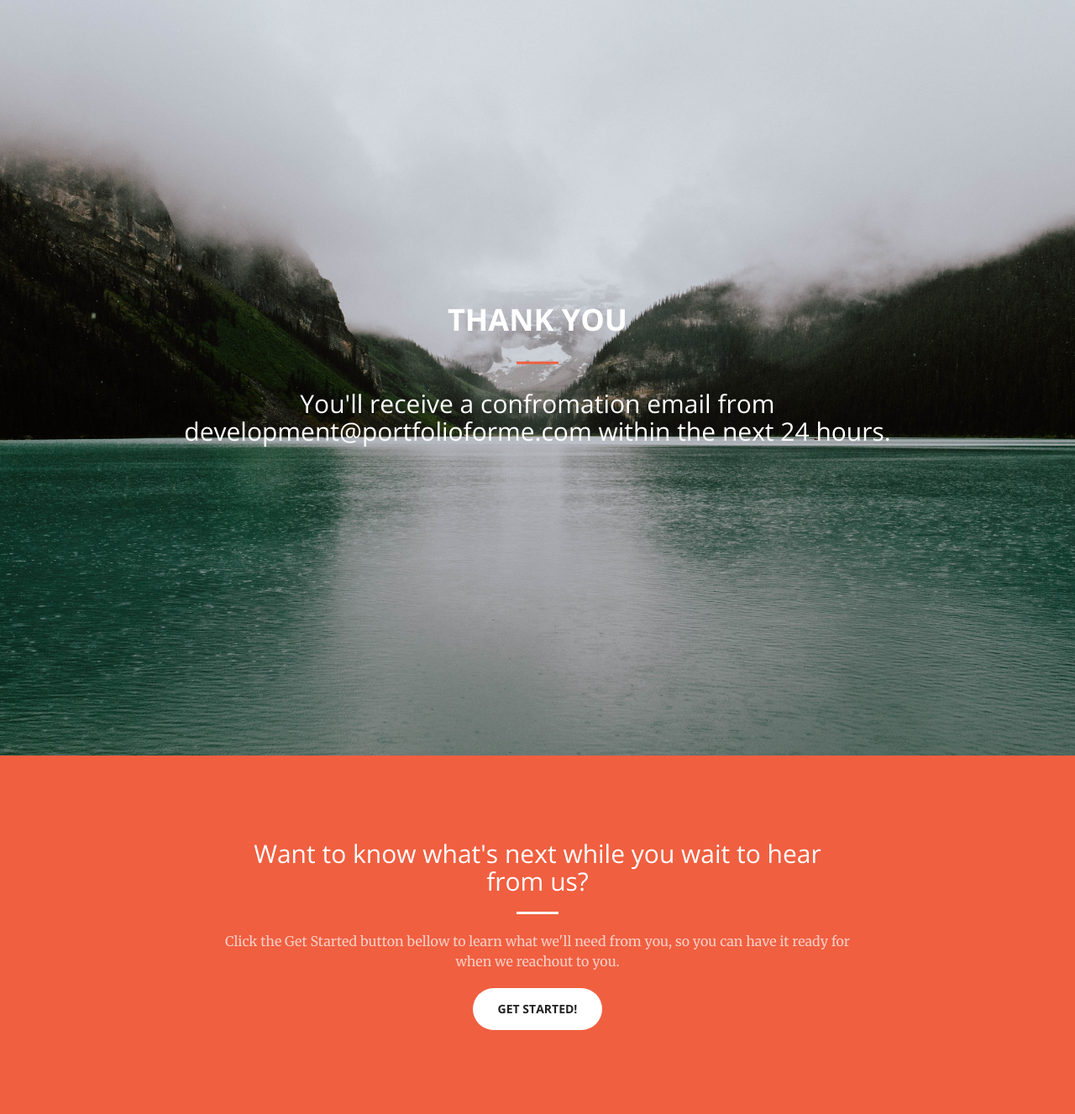
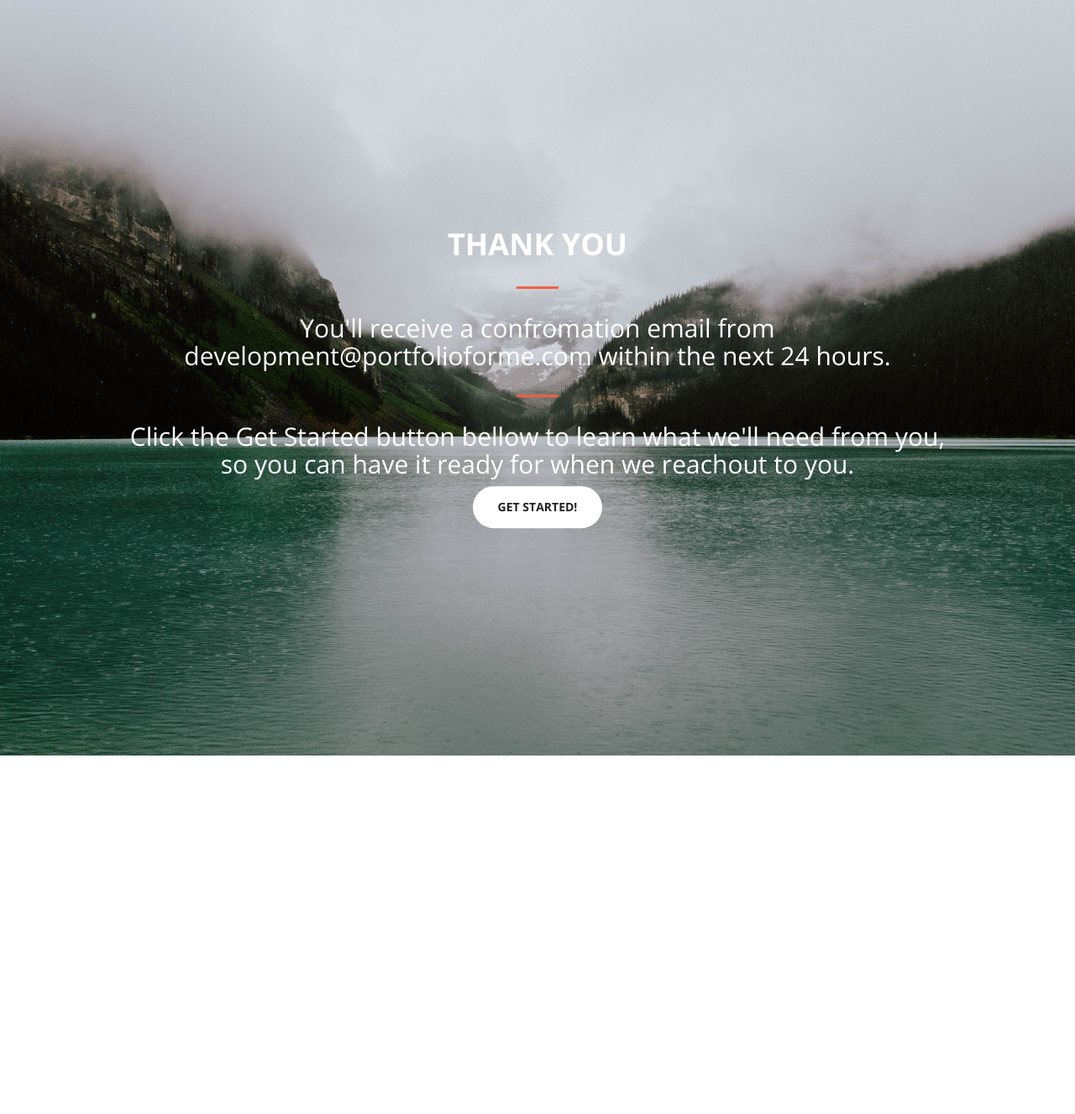
Before and after one commit to portfolioforme/portfolioforme, a Jekyll site: the page built from thankyou.html, in a window 1280 px wide. Shown: the whole page at 84% size. Built offline with Jekyll 4.4.1, drawn with Linux system fonts in a browser that asks for light colours; after the commit the page ends 900 px from its top, so only the background shows below that.

Commit message:
One page thank you page

```diff
--- a/thankyou.html
+++ b/thankyou.html
@@ -7,9 +7,13 @@ layout: back
             <h1>Thank You</h1>
             <hr>
             <h2>You'll receive a confromation email from development@portfolioforme.com within the next 24 hours.</h2>
+            <hr>
+            <h2>Click the Get Started button bellow to learn what we'll need from you, so you can have it ready for when we reachout to you.</h2>
+            <a href="#portfolio" class="btn btn-default btn-xl page-scroll">Get Started!</a>
         <!--    <a href="#about" class="btn btn-primary btn-xl page-scroll">Find Out More</a> -->
         </div>
     </div>
+<!--
 </section>
 <section class="bg-primary" id="thankyouinfo">
     <div class="container">
@@ -23,3 +27,4 @@ layout: back
         </div>
     </div>
 </section>
+-->
```
